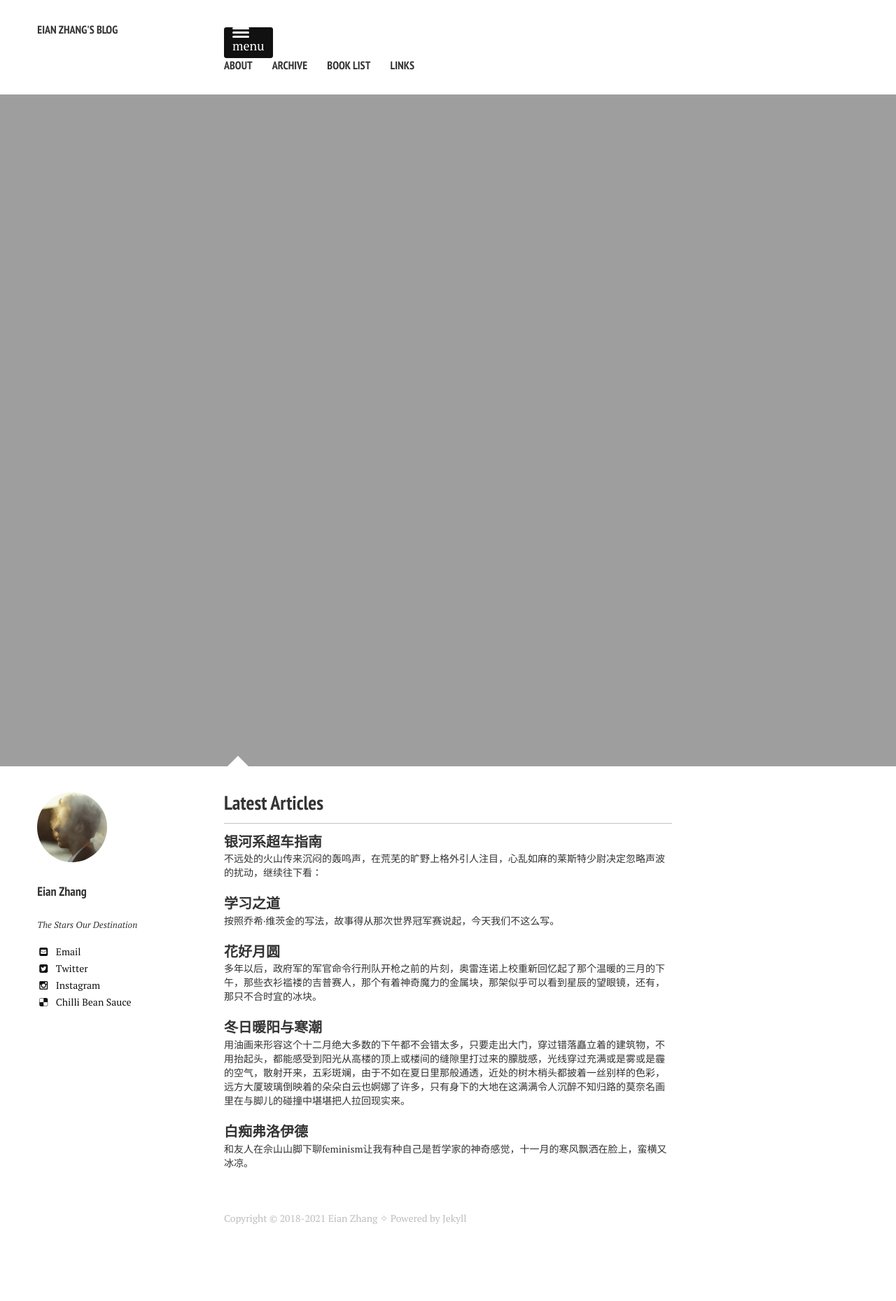
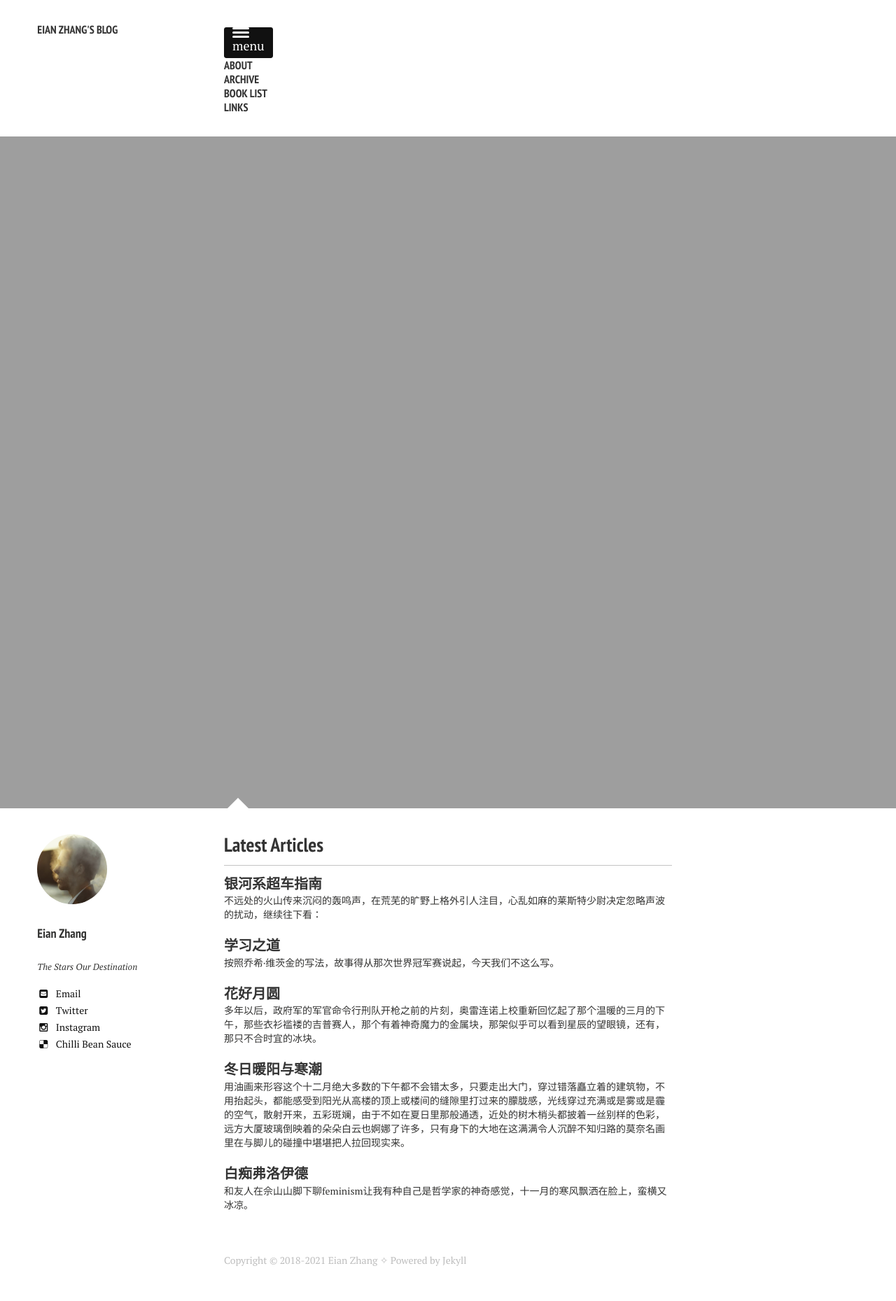
Before and after one commit to jarynzhang/eianzhang.github.io, a Jekyll site: the page built from index.md, in a window 1280 px wide. Shown: the whole page at 70% size. Built offline with Jekyll 4.4.1, drawn with Linux system fonts in a browser that asks for light colours; nearby versions of some CDN libraries; before the commit the page ends 1799 px from its top, so only the background shows below that.

Commit message:
Update page.scss
4.859

```diff
--- a/_sass/page.scss
+++ b/_sass/page.scss
@@ -74,9 +74,6 @@ body {
 			border-bottom: 0 solid transparent;
 		}
 		@media #{$small} {
-			display: inline;
-			margin-right: 25px;
-			white-space: nowrap;
 			border-bottom: 0 solid transparent;
 		}
 		a {
@@ -86,7 +83,6 @@ body {
 			border-bottom: 0 solid transparent;
 			@include transition(all .2s);
 			@media #{$small} {
-				display: inline;
 				padding: 0;
 			}
 		}
```
